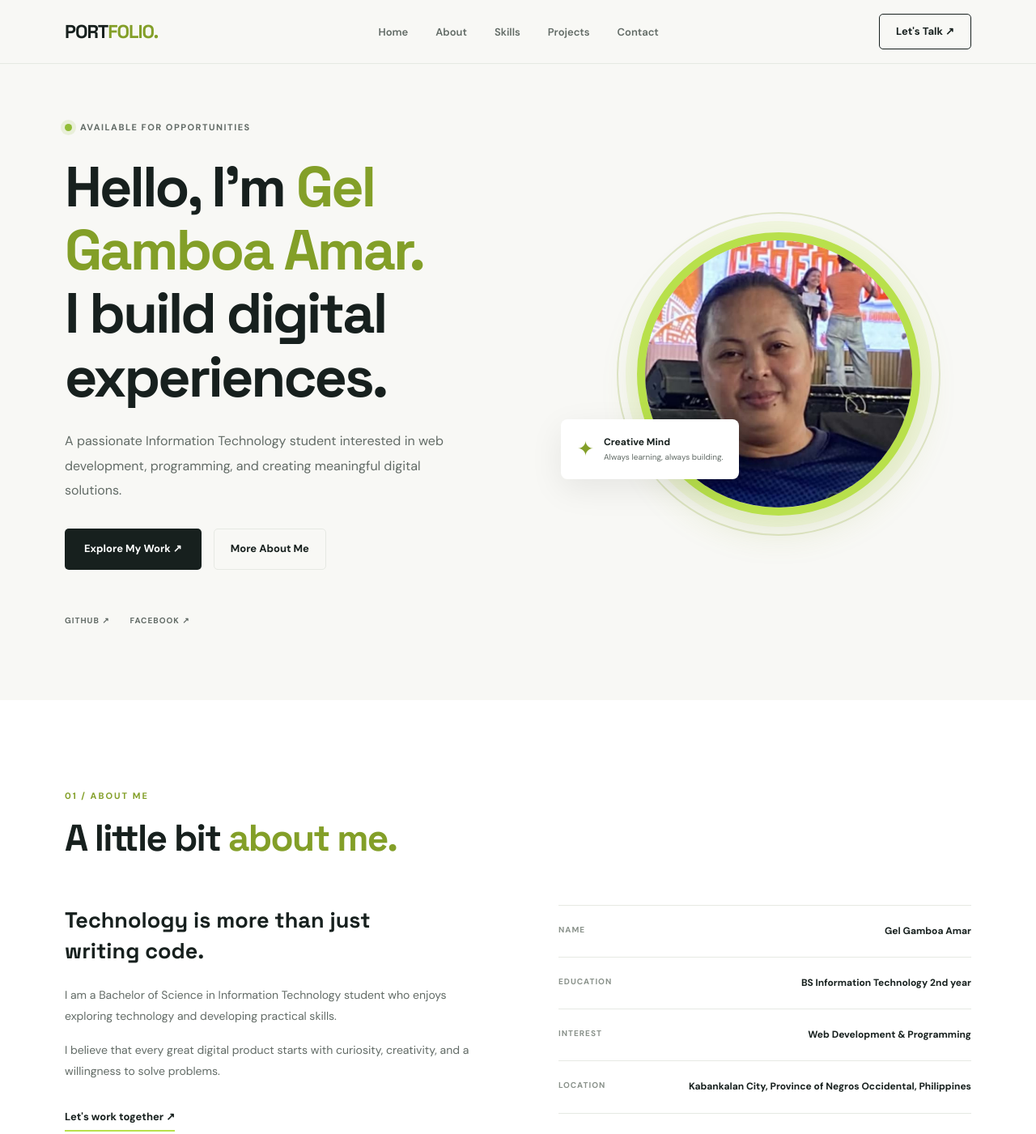
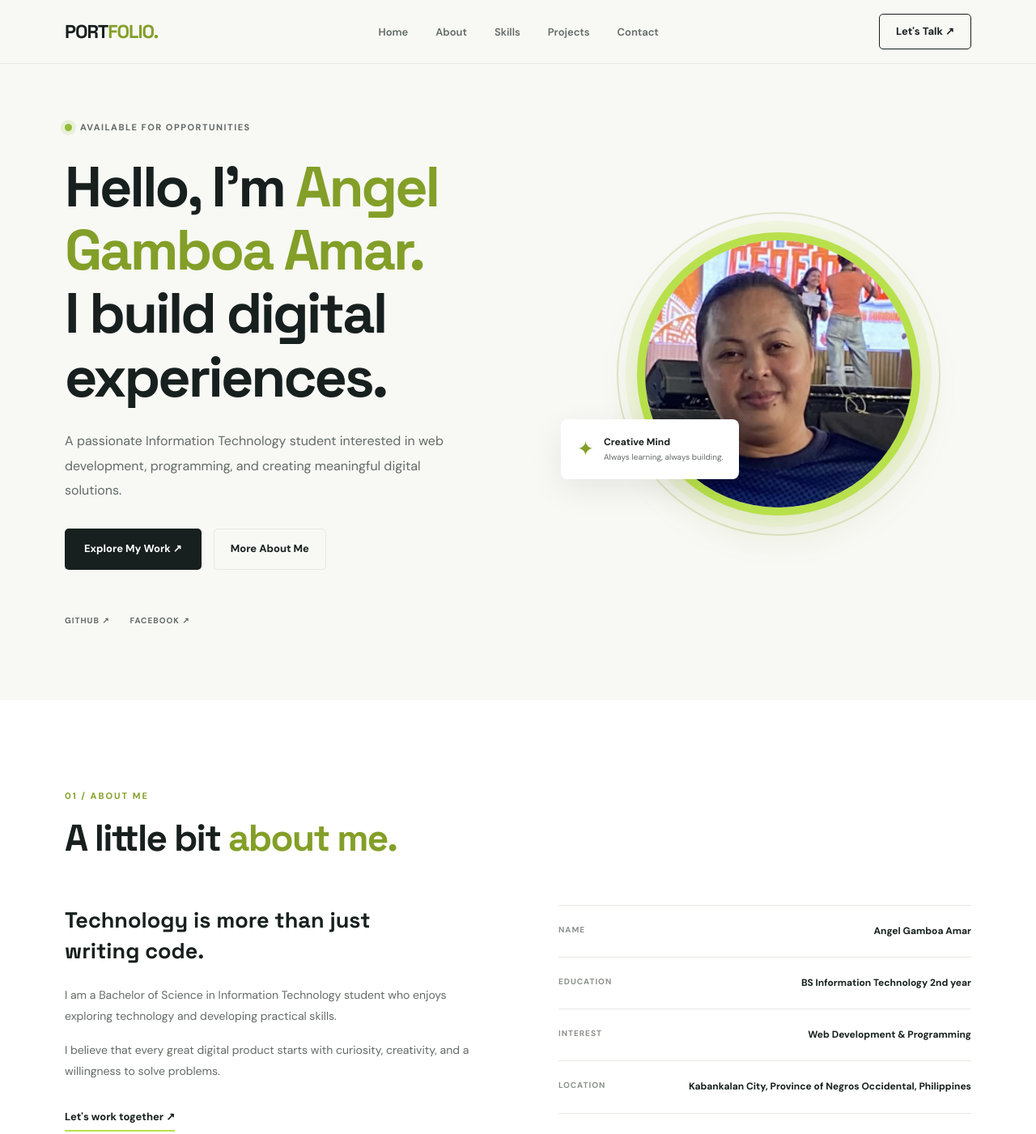
Before and after one commit to angelamar631-code/Amar-project-1, a plain HTML site: page index.html in a window 1280 px wide. Shown: the top 1401 px of the page at 81% size. Drawn offline with Linux system fonts and the light colour scheme.

Commit message:
This commit Fix the Name

```diff
--- a/index.html
+++ b/index.html
@@ -45,7 +45,7 @@
                 </p>
 
                 <h1>
-                    Hello, I'm <span class="accent">Gel Gamboa Amar.</span>
+                    Hello, I'm <span class="accent">Angel Gamboa Amar.</span>
                     <br>
                     I build digital
                     <br>
@@ -73,7 +73,7 @@
                 <div class="image-wrapper">
                     <img
                         src="assets/Profile.jpg"
-                        alt="Gel Gamboa Amar"
+                        alt="Angel Gamboa Amar"
                     >
                 </div>
 
@@ -124,7 +124,7 @@
                     <div class="about-details">
                         <div class="detail-item">
                             <span>NAME</span>
-                            <strong>Gel Gamboa Amar</strong>
+                            <strong>Angel Gamboa Amar</strong>
                         </div>
 
                         <div class="detail-item">
```
